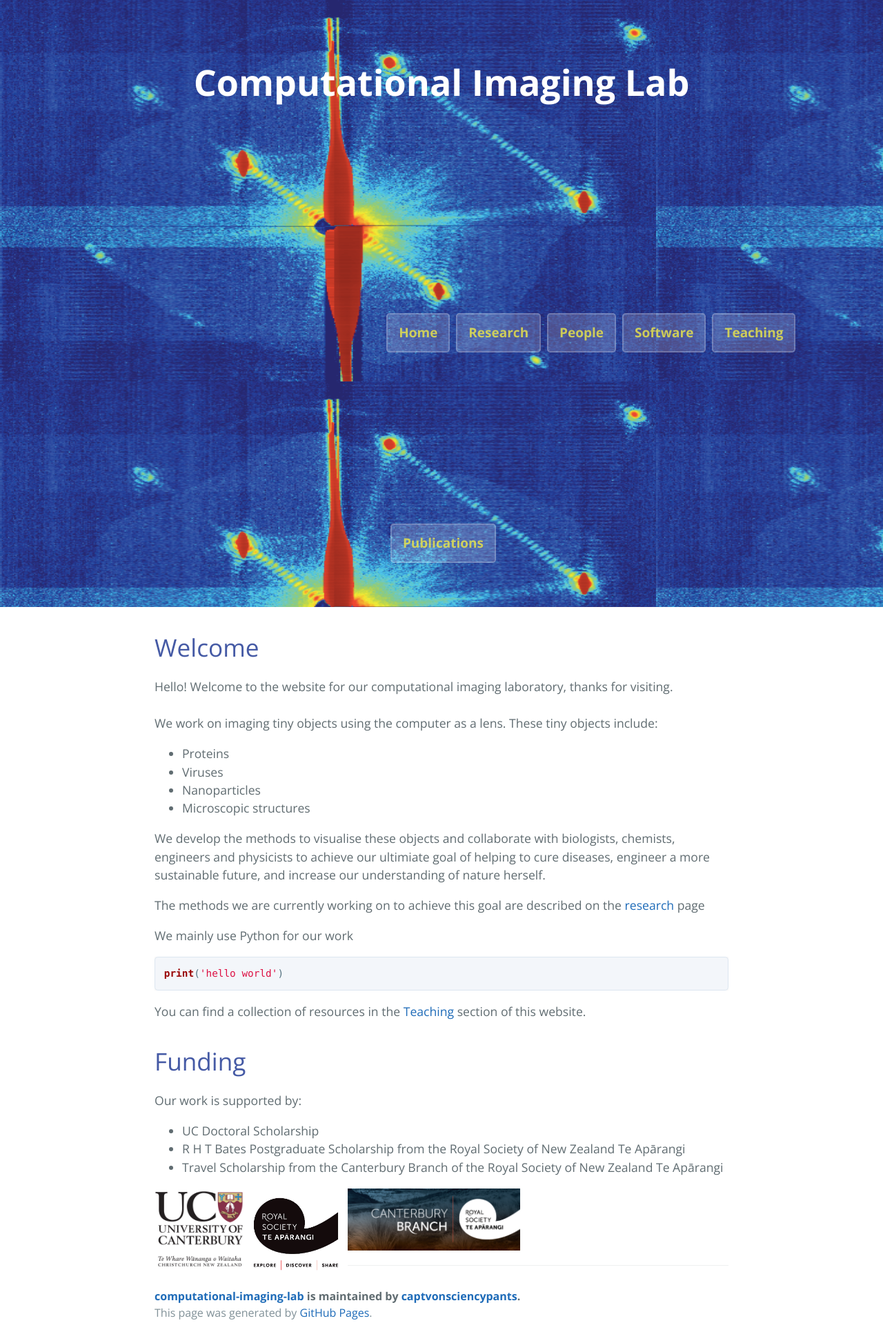
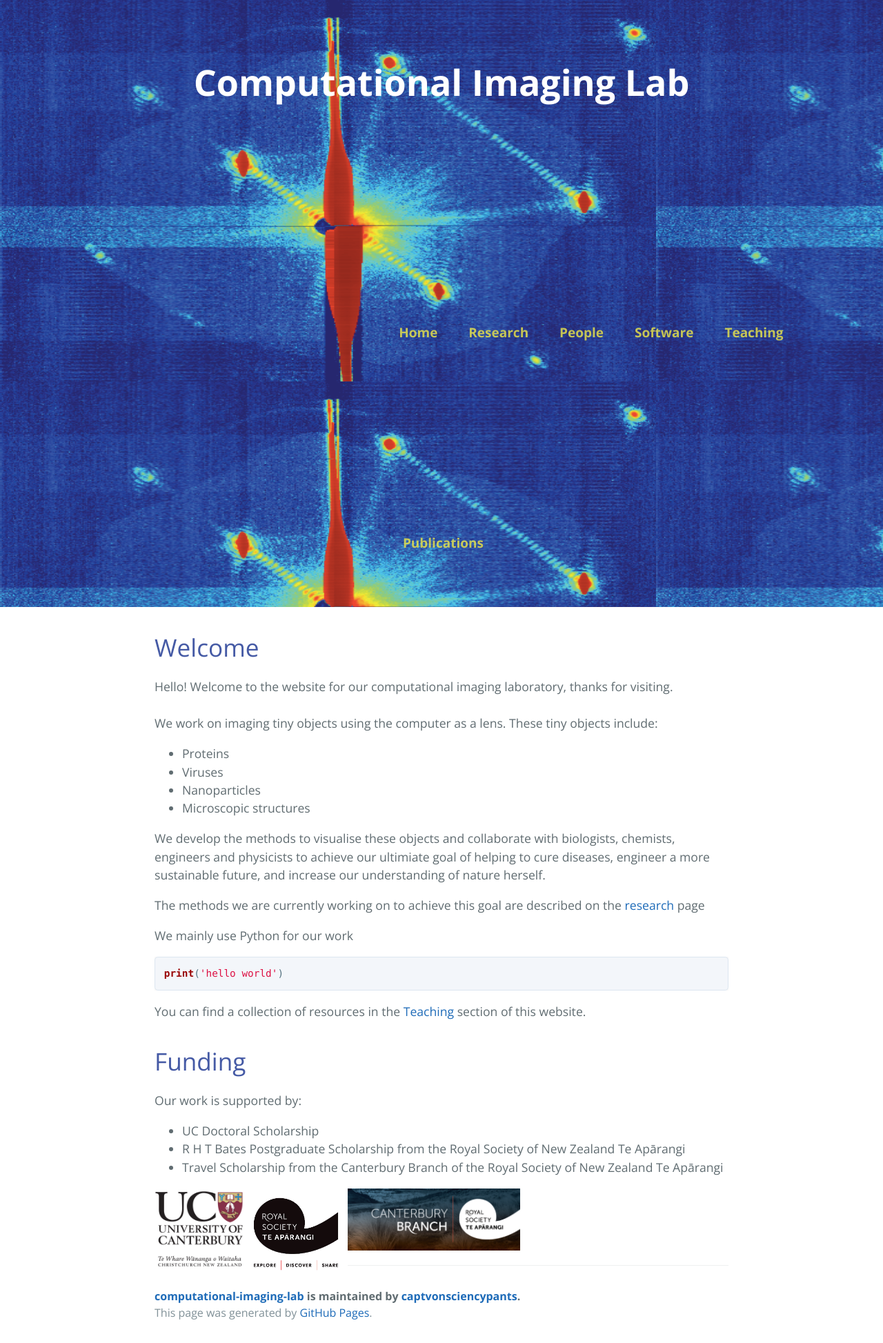
Before and after one commit to captvonsciencypants/computational-imaging-lab, a Jekyll site: the page built from index.md, in a window 1280 px wide. Shown: the whole page at 69% size. Built offline with Jekyll 4.4.1, drawn with Linux system fonts in a browser that asks for light colours; our own code applies the rules of GitHub Pages for plain Markdown files; the repository's description, which GitHub fills in, is left out.

Commit message:
Update jekyll-theme-cayman.scss

```diff
--- a/_sass/jekyll-theme-cayman.scss
+++ b/_sass/jekyll-theme-cayman.scss
@@ -63,12 +63,12 @@ a {
 
 .btn {
   display: inline-block; /* inline-block */
-  margin-bottom: -1rem; // 1rem
+  margin-bottom: -2rem; // 1rem
   margin-left: 27.1rem; // Didn't exist
   margin-top: 16.5rem; // Didn't exist
   color: rgba(238, 232, 73, 0.8); //rgba(255, 255, 255, 0.7);
-  background-color: rgba(255, 255, 255, 0.18); //rgba(255, 255, 255, 0.08);
-  border-color: rgba(255, 255, 255, 0.2);
+  background-color: rgba(255, 255, 255, 0.0); //rgba(255, 255, 255, 0.08);
+  border-color: rgba(255, 255, 255, 0.0); //rgba(255, 255, 255, 0.2);
   border-style: solid;
   border-width: 2px; // 1px
   border-radius: 0.3rem;
```
